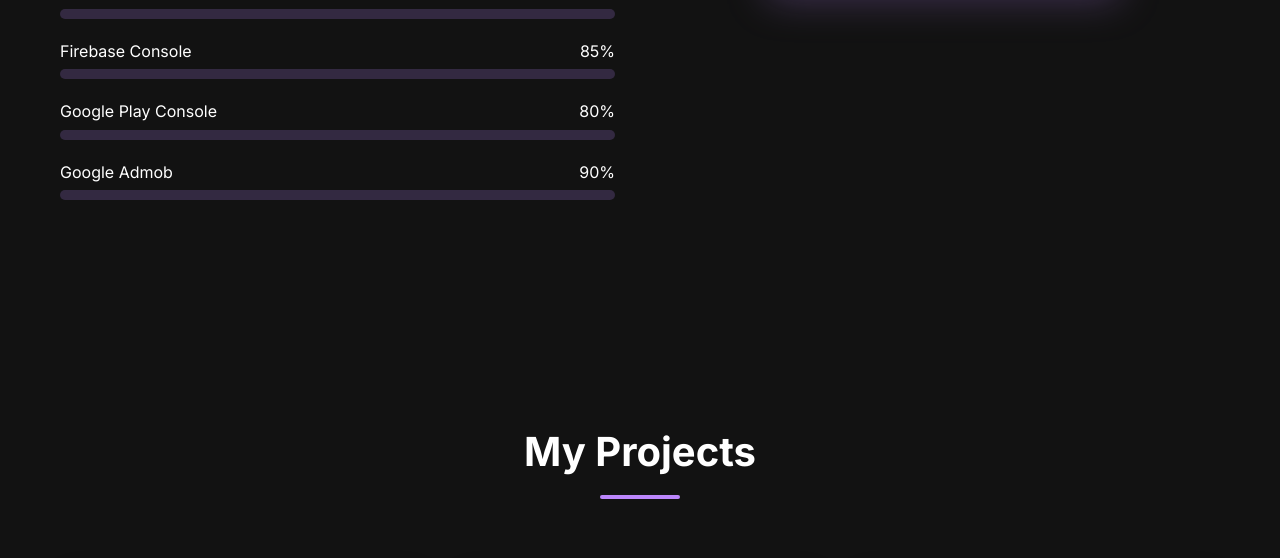
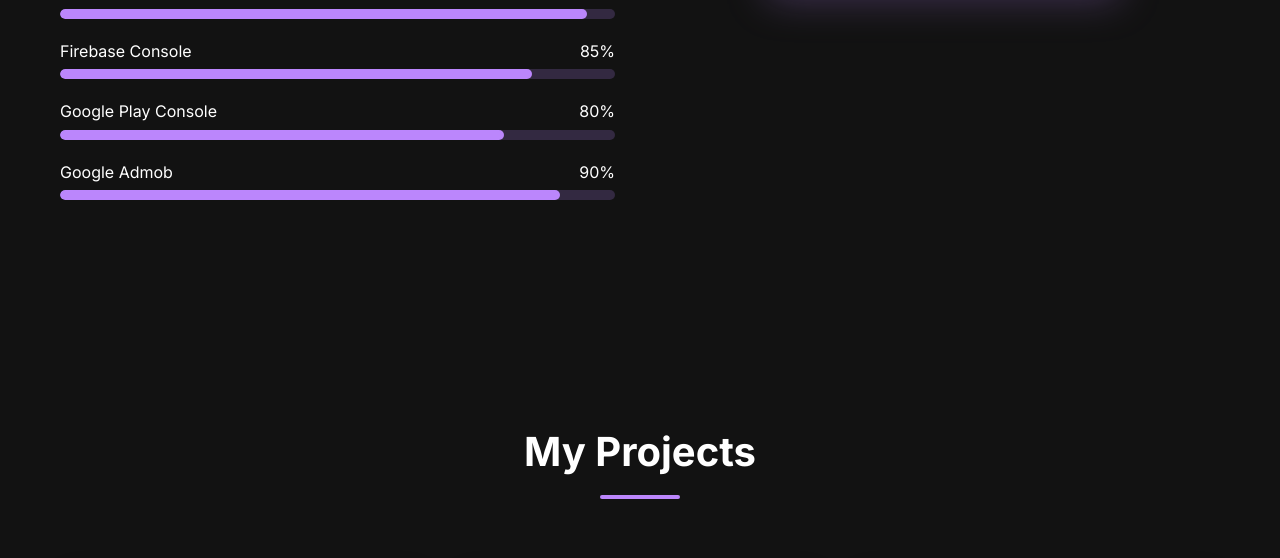
Before and after one commit to Shivam14985/Portfolio, a plain HTML site: page index.html in a window 1280 px wide. Shown: the part 1529-2087 px from the top of the page. Drawn offline with Linux system fonts and the light colour scheme.

Commit message:
Add files via upload

```diff
--- a/index.html
+++ b/index.html
@@ -348,7 +348,6 @@
             height: 100%;
             background: var(--primary-light);
             border-radius: 5px;
-            width: 0;
             transition: width 1.5s ease-in-out;
         }
 
@@ -868,7 +867,8 @@
                                 <span>95%</span>
                             </div>
                             <div class="skill-bar">
-                                <div class="skill-progress" data-width="95"></div>
+                                <div class="skill-progress" data-width="95"
+                                style="width: 95%;"></div>
                             </div>
                         </div>
                         <div class="skill-item fade-in">
@@ -877,7 +877,7 @@
                                 <span>85%</span>
                             </div>
                             <div class="skill-bar">
-                                <div class="skill-progress" data-width="85"></div>
+                                <div class="skill-progress"style="width: 85%;" data-width="85"></div>
                             </div>
                         </div>
                         <div class="skill-item fade-in">
@@ -886,7 +886,7 @@
                                 <span>80%</span>
                             </div>
                             <div class="skill-bar">
-                                <div class="skill-progress" data-width="80"></div>
+                                <div class="skill-progress" style="width: 80%;" data-width="80"></div>
                             </div>
                         </div>
                         <div class="skill-item fade-in">
@@ -895,7 +895,7 @@
                                 <span>90%</span>
                             </div>
                             <div class="skill-bar">
-                                <div class="skill-progress" data-width="90"></div>
+                                <div class="skill-progress"style="width: 90%;" data-width="90"></div>
                             </div>
                         </div>
                     </div>
```
